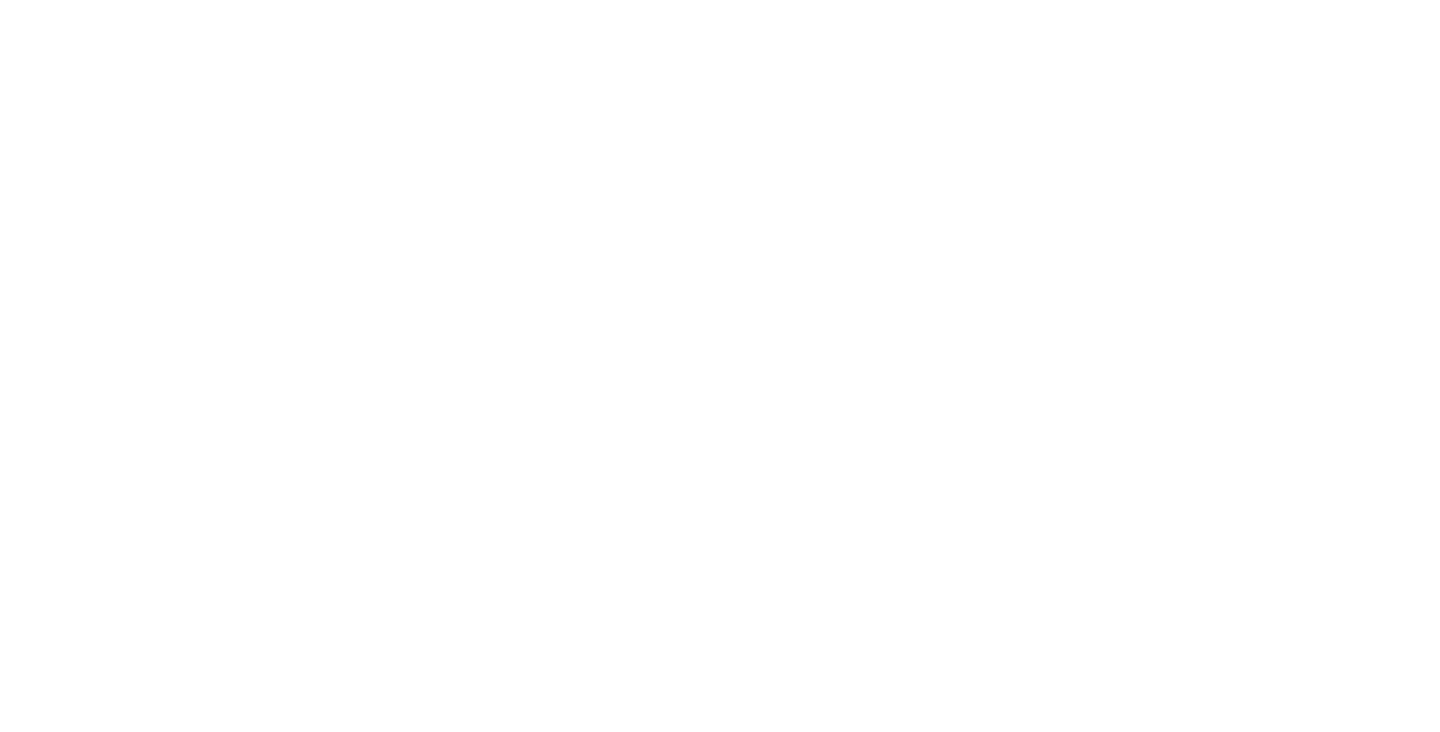
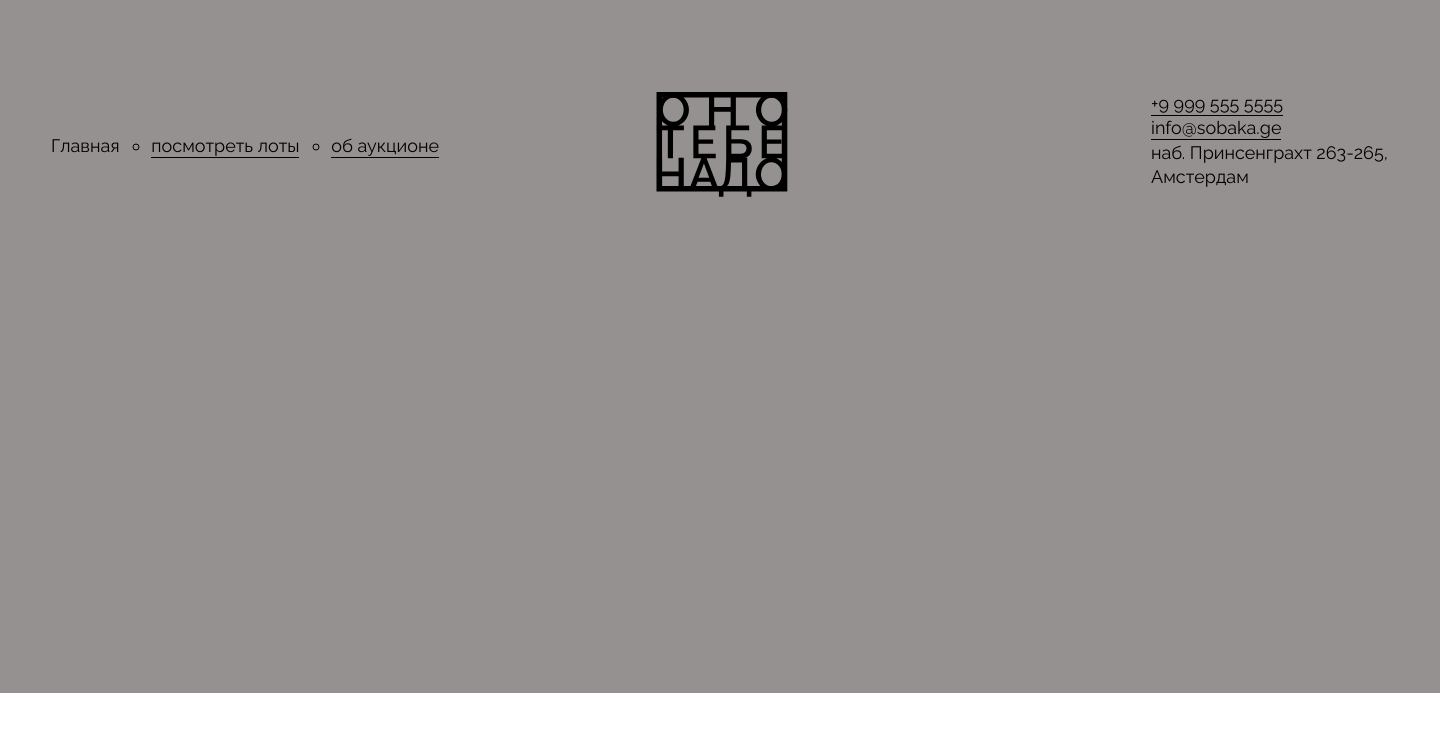
Before and after one commit to Markezon/ono-tebe-nado, a plain HTML site: page index.html in a window 1280 px wide. Shown: the whole page, 1440 px wide, since content can reach past the window. Drawn offline with Linux system fonts and the light colour scheme.

Commit message:
add header

```diff
--- a/fonts/fonts.css
+++ b/fonts/fonts.css
@@ -1,5 +1,5 @@
 @font-face {
-  font-family: Raleway;
+  font-family: 'Raleway';
   src:
     url(./Raleway-Regular.woff2) format('woff2'),
     url(./Raleway-Regular.woff) format('woff');
@@ -8,7 +8,7 @@
 }
 
 @font-face {
-  font-family: Raleway;
+  font-family: 'Raleway';
   src:
     url(./Raleway-Bold.woff2) format('woff2'),
     url(./Raleway-Bold.woff) format('woff');
--- a/index.html
+++ b/index.html
@@ -13,5 +13,53 @@
   </head>
   <body>
 
+    <header class="header content-section">
+
+      <nav class="header__menu">
+        <ul class="header__menu-list">
+          <li class="header__menu-item">
+            <a href="#" class="header__menu-link">Главная</a></li>
+          <li class="header__menu-item">
+            <a href="#" class="header__menu-link underline">посмотреть лоты</a></li>
+          <li class="header__menu-item">
+            <a href="#" class="header__menu-link underline">об аукционе</a></li>
+        </ul>
+      </nav>
+
+      <a class="header__logo">
+        <img src="./images/logo-black.svg" alt="Логотип" class="header__logo-image">
+      </a>
+
+      <address class="address">
+        <a class="underline" href="tel:+70000000">+9 999 555 5555</a>
+        <br>
+        <a  class="underline" href="mailto:mail@example.com">info@sobaka.ge</a>
+        <br>
+        наб. Принсенграхт 263-265,
+        <br>
+        Амстердам
+      </address>
+
+    </header>
+
+    <main>
+      <section class="cover content-section">
+
+      </section>
+
+      <section class="lots content-section">
+
+      </section>
+
+      <section class="about content-section">
+
+      </section>
+
+    </main>
+
+    <footer class="footer content-section">
+
+    </footer>
+
   </body>
 </html>
--- a/styles/global.css
+++ b/styles/global.css
@@ -7,7 +7,7 @@
 body {
   min-width: 1100px;
   margin: 0;
-  font-family: Raleway, sans-serif;
+  font-family: 'Raleway', sans-serif;
 }
 
 h1,
@@ -27,6 +27,12 @@ blockquote {
 
 a {
   color: inherit;
+  text-decoration: none;
+}
+
+.underline {
+  padding-bottom: 1px;
+  border-bottom: 1px solid #000;
 }
 
 img {
--- a/styles/style.css
+++ b/styles/style.css
@@ -1 +1,61 @@
-/* место для вашего кода */
+.content-section {
+    width: 1440px;
+    margin: 0 auto;
+    min-height: 100px;
+    background-color: #969191;
+}
+
+
+.header {
+    padding: 92px 49px 92px 51px;
+    display: grid;
+    grid-template-columns: repeat(3, 1fr);
+    color: #000;
+    font-size: 18px;
+    font-style: normal;
+    font-weight: 400;
+    line-height: normal;
+
+}
+
+.header__menu {
+    margin: 43px 0;
+    width: 388px;
+    height: 23px;
+}
+
+.header__menu-list {
+    width: 388px;
+    height: 23px;
+    display: flex;
+    row-gap: 32px;
+    justify-content: space-between;
+    align-content: center;
+    list-style: circle;
+}
+
+.header__menu-item:first-child {
+    list-style: none;
+}
+
+.header__menu-item_active {
+    text-decoration: underline;
+}
+
+.header__logo {
+    width: 148px;
+    height: 105px;
+    justify-self: center;
+}
+
+.header__logo-image {
+    height: 100%;
+}
+
+.address {
+    justify-self: end;
+    width: 240px;
+    height: 97px;
+    font-style: normal;
+    line-height: 24.3px;
+}
```
